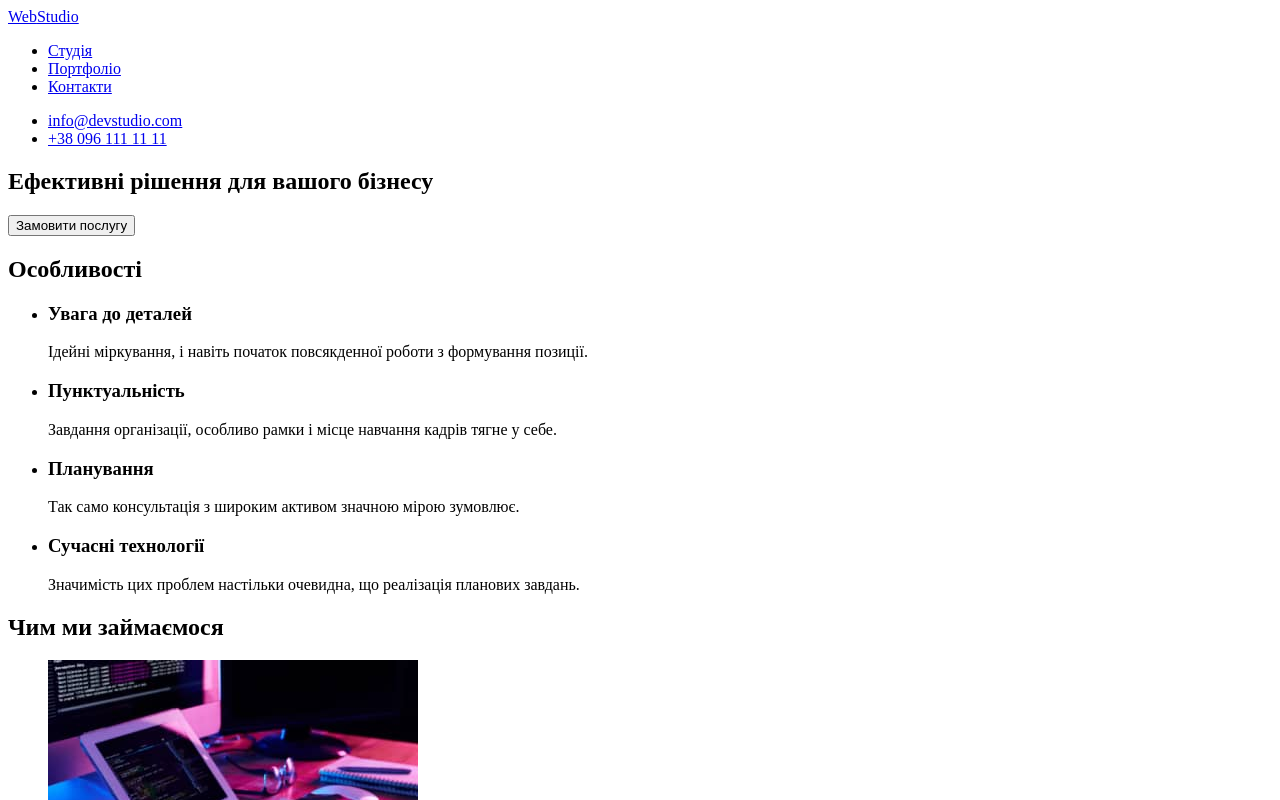
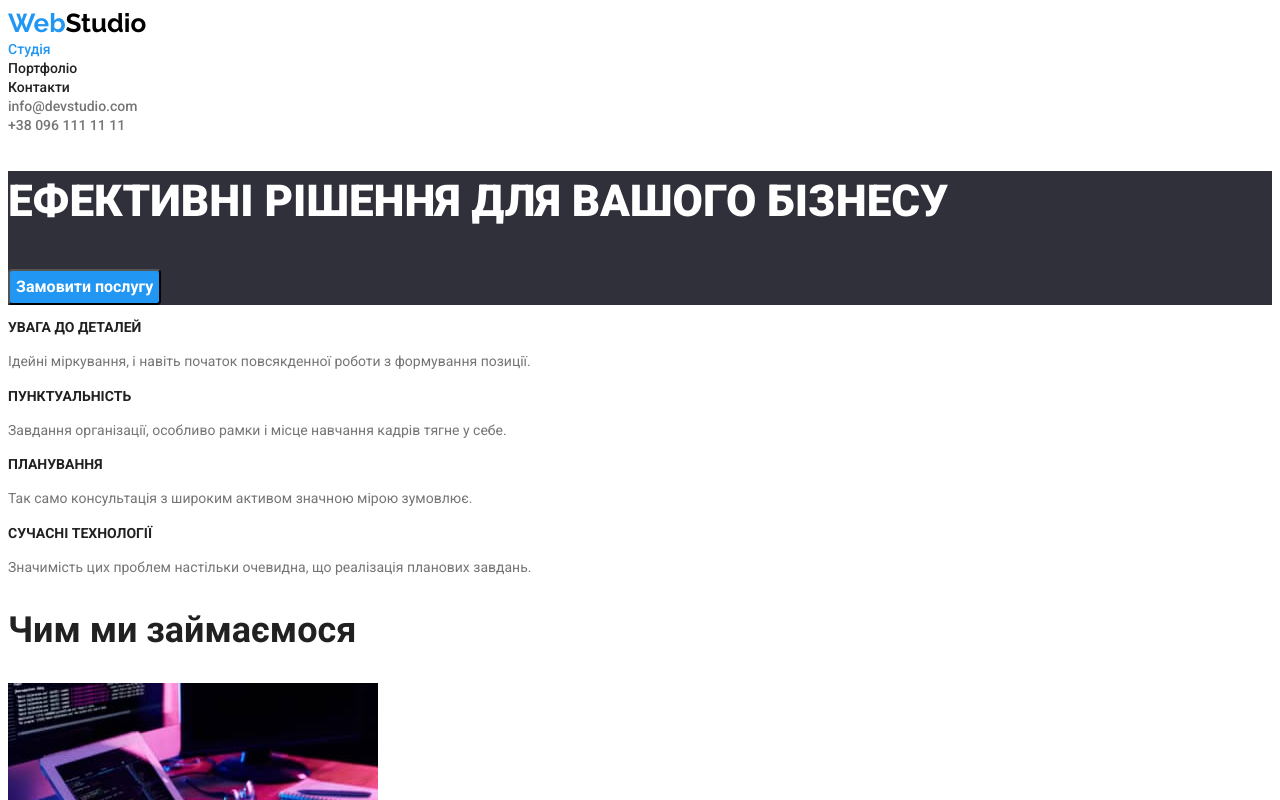
Before and after one commit to Desperado-19/goit-markup-hw-02, a plain HTML site: page index.html in a window 1280 px wide. Shown: the top 800 px of the page. Drawn offline with Linux system fonts and the light colour scheme.

Commit message:
Created css

```diff
--- a/css/styles.css
+++ b/css/styles.css
@@ -0,0 +1,183 @@
+:root {
+    /* color-text */
+    --primary-text-color: #212121;
+    --secondary-text-color: #757575;
+    --hero-title-color: #FFFFFF;
+    --logo-first-part-color: #2196F3;
+    --logo-header-color: #000000;
+    --logo-footer-color: #FFFFFF;
+    --hover-focus-color: #2196F3;
+    --footer-text-color: #FFFFFF;
+    --btn-text-color: #FFFFFF;
+
+    /* background */
+    --primary-btn-bg-color: #F5F4FA;
+    --secondary-btn-bg-color: #2196F3;
+    --footer-hero-bg-color: #2F303A;
+
+    /* font-family */
+    --primary-font: 'Roboto', sans-serif;
+    --secondary-font: 'Raleway', sans-serif;
+}
+
+body {
+    font-family: 'Roboto', 'Raleway', sans-serif;
+    color: var(--primary-text-color);
+}
+
+.list {
+    list-style: none;
+    padding-left: 0;
+    margin: 0;
+}
+
+.link {
+    text-decoration: none;
+}
+
+.visually-hidden {
+    position: absolute;
+      white-space: nowrap;
+      width: 1px;
+      height: 1px;
+      overflow: hidden;
+      border: 0;
+      padding: 0;
+      clip: rect(0 0 0 0);
+      clip-path: inset(50%);
+      margin: -1px;
+  }
+
+/* --------------------Header-------------------- */
+.logo-header {
+    font-family: var(--secondary-font);
+    font-size: 26px;
+    line-height: 1.2;
+    color: var(--logo-first-part-color);
+}
+
+.logo-header-part {
+    color: var(--logo-header-color);
+}
+
+.header-nav-link {
+    font-weight: 500;
+    font-size: 14px;
+    line-height: 1.2;
+    color: var(--primary-text-color);
+}
+
+.current {
+    color: var(--hover-focus-color);
+}
+
+.header-contact {
+    font-weight: 500;
+    font-size: 14px;
+    line-height: 1.2;
+    color: var(--secondary-text-color);
+}
+
+.header-contact:hover,
+.header-contact:focus {
+    color: var(--hover-focus-color);
+}
+
+/* --------------------Main_WebStudio-------------------- */
+.hero {
+    background: var(--footer-hero-bg-color);
+}
+
+.hero-title {
+    font-weight: 900;
+    font-size: 44px;
+    line-height: 1.4;
+    text-transform: uppercase;
+    color: var(--hero-title-color);
+}
+
+.hero-btn {
+    font-family: 'Roboto';
+    font-weight: 700;
+    font-size: 16px;
+    line-height: 1.9;
+    color: var(--btn-text-color);
+    background: var(--secondary-btn-bg-color);
+    border-radius: 4px;
+    cursor: pointer;
+}
+
+.features-title {
+    font-weight: 700;
+    font-size: 14px;
+    line-height: 1.2;
+    text-transform: uppercase;
+    color: var(--primary-text-color);
+}
+.features-text {
+    font-size: 14px;
+    line-height: 1.7;
+    color: var(--secondary-text-color);
+}
+
+.section-title {
+    font-size: 36px;
+    line-height: 1.2;
+    color: var(--primary-text-color);
+}
+
+.team {
+    background: #F5F4FA;
+}
+
+.team-title {
+    font-weight: 500;
+    font-size: 16px;
+    line-height: 1.2;
+    color: var(--primary-text-color);
+}
+
+.team-text {
+    font-size: 16px;
+    line-height: 1.2;
+    color: var(--secondary-text-color);
+}
+
+/* --------------------Main_Portfolio-------------------- */
+
+/* --------------------Footer-------------------- */
+.address-contact {
+    background: var(--footer-hero-bg-color);
+}
+
+.logo-footer {
+    font-family: var(--secondary-font);
+    font-size: 26px;
+    line-height: 1.2;
+    color: var(--logo-first-part-color);
+}
+
+.logo-footer-part {
+    color: var(--logo-footer-color);
+}
+
+.footer-list {
+    font-style: normal;
+}
+
+.footer-address {
+    font-size: 14px;
+    line-height: 1.7;
+    color: var(--footer-text-color);
+}
+
+.footer-contact {
+    font-size: 14px;
+    line-height: 1.7;
+    color: rgba(255, 255, 255, 0.6);
+}
+
+.footer-contact:hover,
+.footer-contact:focus {
+    color: var(--hover-focus-color);
+}
--- a/index.html
+++ b/index.html
@@ -5,95 +5,101 @@
     <meta http-equiv="X-UA-Compatible" content="IE=edge">
     <meta name="viewport" content="width=device-width, initial-scale=1.0">
     <title>WebStudio</title>
+
+    <link rel="preconnect" href="https://fonts.googleapis.com">
+    <link rel="preconnect" href="https://fonts.gstatic.com" crossorigin>
+    <link href="https://fonts.googleapis.com/css2?family=Raleway:wght@700&family=Roboto:wght@400;500;700;900&display=swap" rel="stylesheet">
+
+    <link rel="stylesheet" href="./css/styles.css">
 </head>
 <body>
     <header>
-        <a href="./index.html" class="logo"> <span class="web">Web</span>Studio</a>
+        <a class="link logo-header" href="./index.html">Web<span class="logo-header-part">Studio</span></a>
         <nav>
-            <ul>
-                <li><a href="./index.html">Студія</a></li>
-                <li><a href="./portfolio.html">Портфоліо</a></li>
-                <li><a href="#">Контакти</a></li>
+            <ul class="list">
+                <li><a class="link header-nav-link current" href="./index.html">Студія</a></li>
+                <li><a class="link header-nav-link" href="./portfolio.html">Портфоліо</a></li>
+                <li><a class="link header-nav-link" href="#">Контакти</a></li>
             </ul>
         </nav>
-        <ul>
-            <li><a href="mailto:info@devstudio.com">info@devstudio.com</a></li>
-            <li><a href="tel:+380961111111">+38 096 111 11 11</a></li>
+        <ul class="list">
+            <li><a class="link header-contact" href="mailto:info@devstudio.com">info@devstudio.com</a></li>
+            <li><a class="link header-contact" href="tel:+380961111111">+38 096 111 11 11</a></li>
         </ul>
     </header>
 
     <main>
         <!--Ефективні рішення-->
-        <section>
-            <h1>Ефективні рішення для вашого бізнесу</h1>
-            <button type="button">Замовити послугу</button>
+        <section class="hero">
+            <h1 class="hero-title">Ефективні рішення для вашого бізнесу</h1>
+            <button class="hero-btn" type="button">Замовити послугу</button>
         </section>
         <!--Особливості-->
-        <section>
-            <h2>Особливості</h2>
-            <ul>
+        <section class="features">
+            <h2 class="visually-hidden">Особливості</h2>
+            <ul class="list">
                 <li>
-                    <h3>Увага до деталей</h3>
-                    <p>Ідейні міркування, і навіть початок повсякденної роботи з формування позиції.</p>
+                    <h3 class="features-title">Увага до деталей</h3>
+                    <p class="features-text">Ідейні міркування, і навіть початок повсякденної роботи з формування позиції.</p>
                 </li>
                 <li>
-                    <h3>Пунктуальність</h3>
-                    <p>Завдання організації, особливо рамки і місце навчання кадрів тягне у себе.</p>
+                    <h3 class="features-title">Пунктуальність</h3>
+                    <p class="features-text">Завдання організації, особливо рамки і місце навчання кадрів тягне у себе.</p>
                 </li>
                 <li>
-                    <h3>Планування</h3>
-                    <p>Так само консультація з широким активом значною мірою зумовлює.</p>
+                    <h3 class="features-title">Планування</h3>
+                    <p class="features-text">Так само консультація з широким активом значною мірою зумовлює.</p>
                 </li>
                 <li>
-                    <h3>Сучасні технології</h3>
-                    <p>Значимість цих проблем настільки очевидна, що реалізація планових завдань.</p>
+                    <h3 class="features-title">Сучасні технології</h3>
+                    <p class="features-text">Значимість цих проблем настільки очевидна, що реалізація планових завдань.</p>
                 </li>
             </ul>
         </section>
         <!--Чим ми займаємося-->
         <section>
-            <h2>Чим ми займаємося</h2>
-            <ul>
+            <h2 class="section-title">Чим ми займаємося</h2>
+            <ul class="list">
                 <li><img src="./images/box1.jpg" alt="process 1" width="370" height="294"></li>
                 <li><img src="./images/box2.jpg" alt="process 2" width="370" height="294"></li>
                 <li><img src="./images/box3.jpg" alt="process 3" width="370" height="294"></li>
             </ul>
         </section>
         <!--Наша команда-->
-        <section>
-            <h2>Наша команда</h2>
-            <ul>
+        <section class="team">
+            <h2 class="section-title">Наша команда</h2>
+            <ul class="list">
                 <li>
                     <img src="./images/product.jpg" alt="Product Designer photo" width="270" height="260">
-                    <h3>Ігор Дем'яненко</h3>
-                    <p lang="en">Product Designer</p>
+                    <h3 class="team-title">Ігор Дем'яненко</h3>
+                    <p class="team-text" lang="en">Product Designer</p>
                 </li>
                 <li>
                     <img src="./images/frontend.jpg" alt="Frontend Developer photo" width="270" height="260">
-                    <h3>Ольга Рєпіна</h3>
-                    <p lang="en">Frontend Developer</p>
+                    <h3 class="team-title">Ольга Рєпіна</h3>
+                    <p class="team-text" lang="en">Frontend Developer</p>
                 </li>
                 <li>
                     <img src="./images/marketing.jpg" alt="Marketing photo" width="270" height="260">
-                    <h3>Микола Тарасов</h3>
-                    <p lang="en">Marketing</p>
+                    <h3 class="team-title">Микола Тарасов</h3>
+                    <p class="team-text" lang="en">Marketing</p>
                 </li>
                 <li>
                     <img src="./images/designer.jpg" alt="UI Designer photo" width="270" height="260">
-                    <h3>Михайло Єрмаков</h3>
-                    <p lang="en">UI Designer</p>
+                    <h3 class="team-title">Михайло Єрмаков</h3>
+                    <p class="team-text" lang="en">UI Designer</p>
                 </li>
             </ul>
         </section>
     </main>
 
-    <footer>
-        <a href="./index.html" class="logo"> <span class="web">Web</span>Studio</a>
+    <footer class="address-contact">
+        <a class="link logo-footer" href="./index.html">Web<span class="logo-footer-part">Studio</span></a>
         <address>
-            <ul>
-                <li><a href="https://goo.gl/maps/x2jWZ1jzh5YoMsMe6" target="_blank" rel="noopener noreferrer">м. Київ, пр-т Лесі Українки, 26</a></li>
-                <li><a href="mailto:info@devstudio.com">info@devstudio.com</a></li>
-                <li><a href="tel:+380961111111">+38 096 111 11 11</a></li>
+            <ul class="list footer-list">
+                <li><a class="link footer-address" href="https://goo.gl/maps/x2jWZ1jzh5YoMsMe6" target="_blank" rel="noopener noreferrer">м. Київ, пр-т Лесі Українки, 26</a></li>
+                <li><a class="link footer-contact" href="mailto:info@devstudio.com">info@devstudio.com</a></li>
+                <li><a class="link footer-contact" href="tel:+380961111111">+38 096 111 11 11</a></li>
             </ul>
         </address>
     </footer>
```
Also changed, not shown: portfolio.html (+23 -17 lines).
